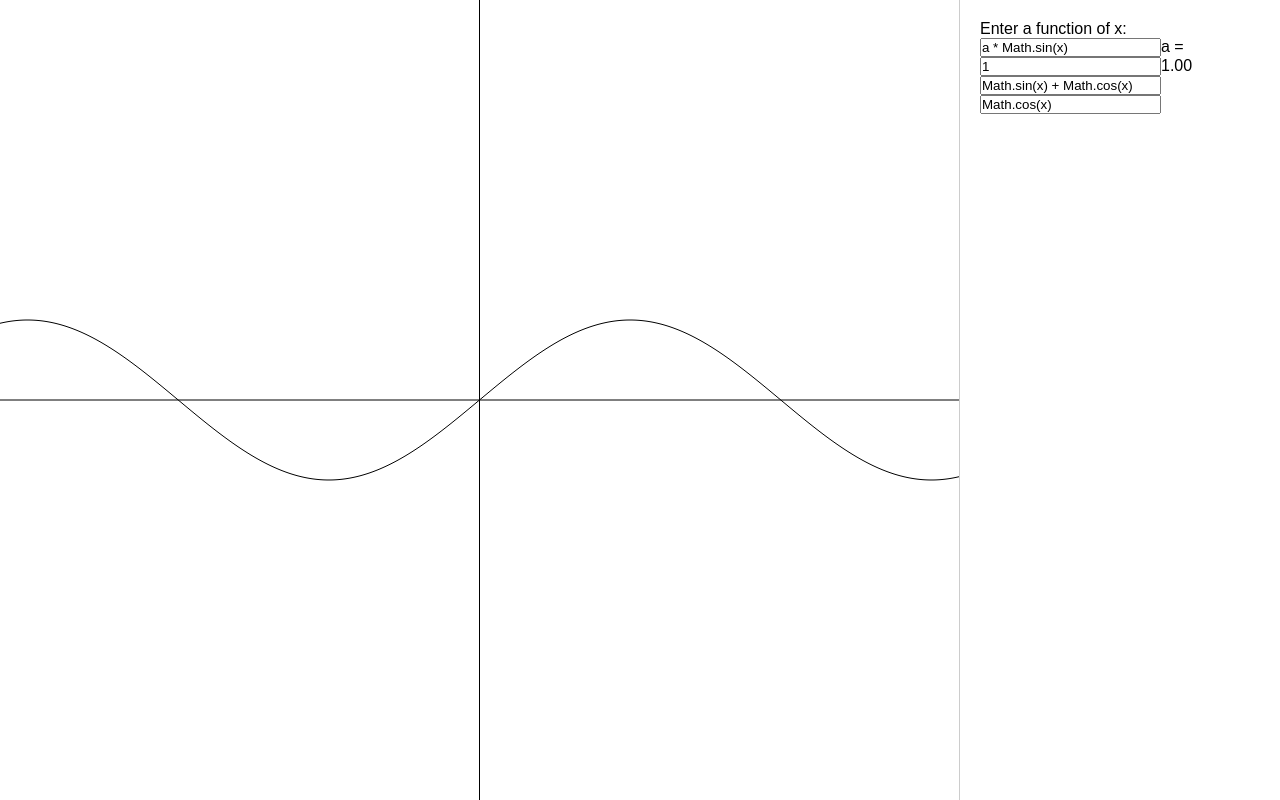
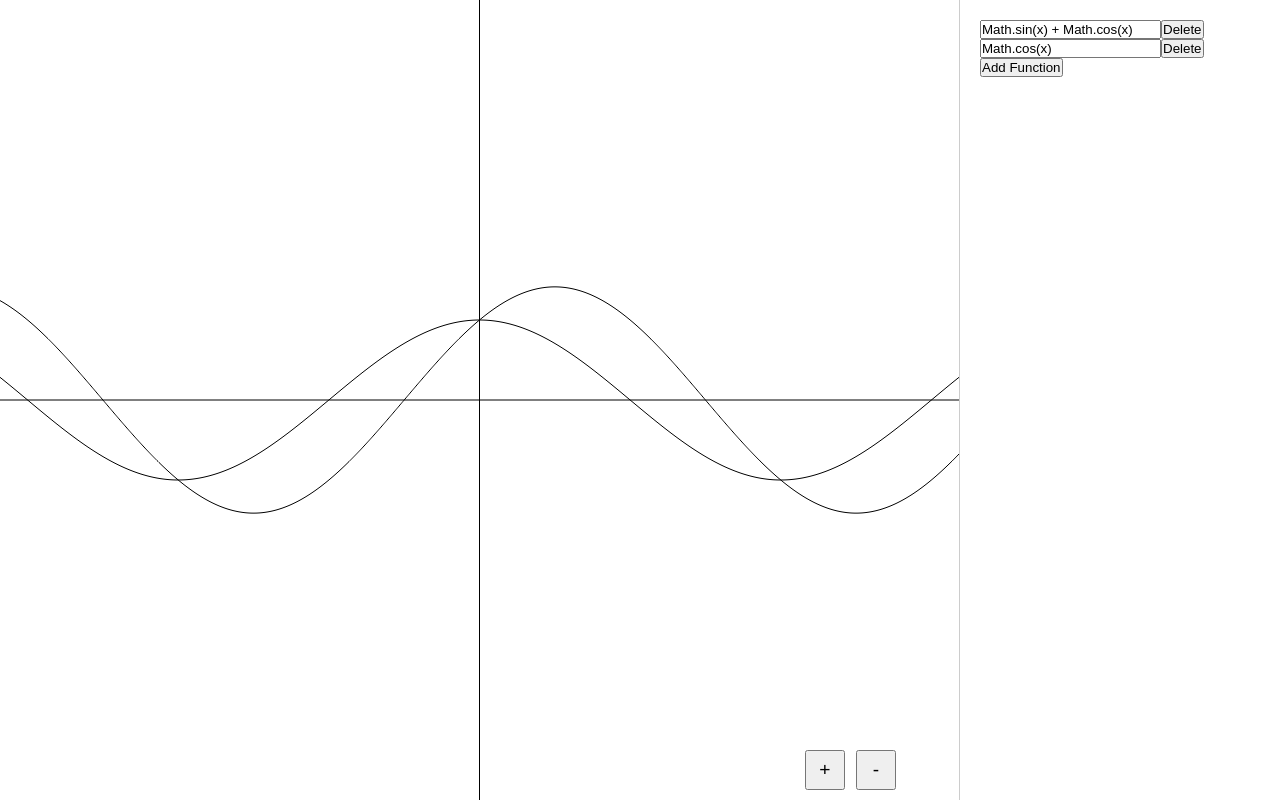
Before and after one commit to iamwanka/function-visualizer, a React (Vite) app: page / in a window 1280 px wide. Built offline with nearby package versions, Linux system fonts and the light colour scheme.

Commit message:
zoom in and out finished

```diff
--- a/src/App.css
+++ b/src/App.css
@@ -3,17 +3,45 @@
 .App{
   display: grid;
   grid-template-columns: 3fr 1fr;
-  grid-template-rows: 1fr;
+  grid-template-rows: auto;
+  grid-template-areas: "canvas sidebar";
 }
 
 #function-visualizer {
+  grid-area: canvas;
   border-right: 1px solid #ccc;
+  width: 100%;
+  height: 100vh;
+
+  :active {
+
+  }
+}
+
+#controls {
+  grid-area: sidebar;
+  padding: 20px;
   width: 100%;
   height: 100vh;
 }
 
-#controls {
-  padding: 20px;
-  width: 100%;
-  height: 100vh;
+#button-plus {
+  position: fixed;
+  bottom: 10px;
+  right: 34vw;
+
+  width: 40px;
+  height: 40px;
+
+  font-size: 1.2rem;
 }
+
+#button-minus {
+  position: fixed;
+  bottom: 10px;
+  right: 30vw;
+
+  width: 40px;
+  height: 40px;
+  font-size: 1.2rem;
+}
--- a/src/App.tsx
+++ b/src/App.tsx
@@ -1,21 +1,15 @@
-import {useRef, useState, useEffect} from 'react'
+import { useRef, useState, useEffect } from 'react'
 import './App.css'
 import InputCard from './assets/components/InputCard';
 
-// Math evaluation - using Function constructor for simplicity, but consider using a library like math.js for more complex expressions and security
-const evaluateFunction = (expr: string, x: number, variables: Record<string, number>) =>{
-  const fn = new Function('x', ...Object.keys(variables), `return ${expr}`);
-  return fn(x, ...Object.values(variables));
-};
 
 function App() {
   // Is the same effect as getContext('2d') but with type safety
   // How to change the type of button
   // Every new inputcard will have its own state
   const canvasRef = useRef<HTMLCanvasElement>(null);
-  const [exp, setExp] = useState<string>('a * Math.sin(x)');
-  const [listFunctions, setListFunctions] = useState<Record<number, string>>({0: 'Math.sin(x) + Math.cos(x)', 1: 'Math.cos(x)'});
-  const [a, setA] = useState<number>(1);
+  const [listFunctions, setListFunctions] = useState<Record<number, string>>({ 0: 'Math.sin(x) + Math.cos(x)', 1: 'Math.cos(x)' });
+  const [zoom, setZoom] = useState<number>(1);
   // const [idfunction, setIdFunction] = useState<number>(0);
 
   // Drawing function (same logic as Vanilla)
@@ -35,14 +29,16 @@ function App() {
 
     console.log(canvas.width, canvas.height); // Debugging: Check if canvas dimensions are set correctly
     console.log(canvas.clientWidth, canvas.clientHeight);
+
     const width = canvas.width, height = canvas.height;
-    const xMin = -5, xMax = 5;
-    const yMin = -5, yMax = 5;
+    const xMin = -5 * zoom, xMax = 5* zoom;
+    const yMin = -5 * zoom, yMax = 5* zoom;
+
+    console.log("the axis x has this limits, xMin: ", xMin, ", xMax: ", xMax);
+    console.log("the axis y has this limits, yMin: ", yMin, ", yMax: ", yMax);
 
     const toCanvasX = (x: number) => ((x - xMin) / (xMax - xMin)) * width;
     const toCanvasY = (y: number) => height - ((y - yMin) / (yMax - yMin)) * height;
-
-
 
     ctx.clearRect(0, 0, width, height);
     // Draw lines
@@ -53,20 +49,24 @@ function App() {
 
     // ctx.restore();
 
+    Object.entries(listFunctions).forEach(([id, func]) => {
       // Plot function
       ctx.beginPath();
       let first = true;
       for (let px = 0; px <= width; px++) {
         const x = xMin + (px / width) * (xMax - xMin);
         let y;
+
         try {
-        y = evaluateFunction(exp, x, {a});
+          const evalFun = new Function('x', `return ${func}`);
+          y = evalFun(x);
         }
-      catch {
-        first = true;
-        continue;
+        catch (error) {
+          console.error(`Error occurred while evaluating function with id ${id}:`, error);
+          return;
         }
-      if (!isFinite(y)) {first = true; continue;}
+
+        if (!isFinite(y)) { first = true; continue; }
         const py = toCanvasY(y);
         if (first) {
           ctx.moveTo(px, py);
@@ -76,39 +76,56 @@ function App() {
         }
       }
       ctx.stroke();
+    })
+
   };
 
   //Handler to update  specific function in the list
   const updateFunctionValue = (id: number, newValue: string) => {
     setListFunctions(prev => ({
       ...prev,
-      [id] : newValue // Updates only the modified key, keeping the rest intact
+      [id]: newValue // Updates only the modified key, keeping the rest intact
     }))
+  }
+
+  const deleteFunctionValue = (id: number) => {
+    setListFunctions(prev => Object.fromEntries(Object.entries(prev).filter(([key]) => Number(key) !== id)));
+  }
+
+  const zoomIn = () => {
+    setZoom(Math.max(1, zoom - 5));
+    console.log("zoom at this moment",zoom);
+  }
+
+  const zoomOut = () => {
+    setZoom(zoom + 5);
+    console.log("zoom at this moment", zoom);
   }
 
   // Redraw whenever the expression or variable changes
   useEffect(() => {
     drawGraph();
-  }, [exp, a]);
+  }, [listFunctions, zoom]);
 
   return (
     <div className="App">
+      <button id="button-plus" onClick={zoomIn}>+</button>
+      <button id="button-minus" onClick={zoomOut}>-</button>
       <canvas id="function-visualizer" ref={canvasRef} ></canvas>
       <section id="controls">
-        <label htmlFor="function-input">Enter a function of x:</label>
-        <input value={exp} onChange={e => setExp(e.target.value)} type="text" id="function-input" placeholder="e.g. sin(x) + cos(2x)" />
-        <label>a = </label>
-        <input value={a} onChange={e => setA(parseFloat(e.target.value))} type="number" id="a-input" step="0.1" />
-        <span>{a.toFixed(2)}</span>
         {Object.entries(listFunctions).map(([id, value]) => (
           <InputCard
             key={id}
             idFunction={Number(id)} // Object keys become strings in entries, convert back to number
             useFunction={value}
             onSave={updateFunctionValue}
+            onDelete={deleteFunctionValue}
           />
         ))}
         {/* <InputCard /> */}
+        <button onClick={() => setListFunctions(prev => ({ ...prev, [Object.keys(prev).length]: 'Math.sin(x)' }))}>
+          Add Function
+        </button>
       </section>
     </div>
   )
--- a/src/assets/components/InputCard.tsx
+++ b/src/assets/components/InputCard.tsx
@@ -4,11 +4,12 @@ interface InputCardProps {
     idFunction: number;
     useFunction: string;
     onSave: (id: number, newValue: string) => void; // Callback to update the function in the parent
+    onDelete: (id: number) => void; // Callback to delete the function from the parent
 }
 
 
 
-function InputCard({ idFunction, useFunction, onSave }: InputCardProps) {
+function InputCard({ idFunction, useFunction, onSave, onDelete }: InputCardProps) {
     const [inputValue, setInputValue] = useState<string>(useFunction);
 
     // This works as a way to update the local state of the input card whenever the parent state changes, for example when we add a new function or when we update a function from another input card.
@@ -40,6 +41,7 @@ function InputCard({ idFunction, useFunction, onSave }: InputCardProps) {
             value={inputValue}
             onChange={(e) => setInputValue(e.target.value)}
             onKeyDown={handleKeyDown} />
+            <button onClick={() => onDelete(idFunction)}>Delete</button>
         </div>
     );
 };
```
Lines whose indentation alone changed are shown as unchanged.
